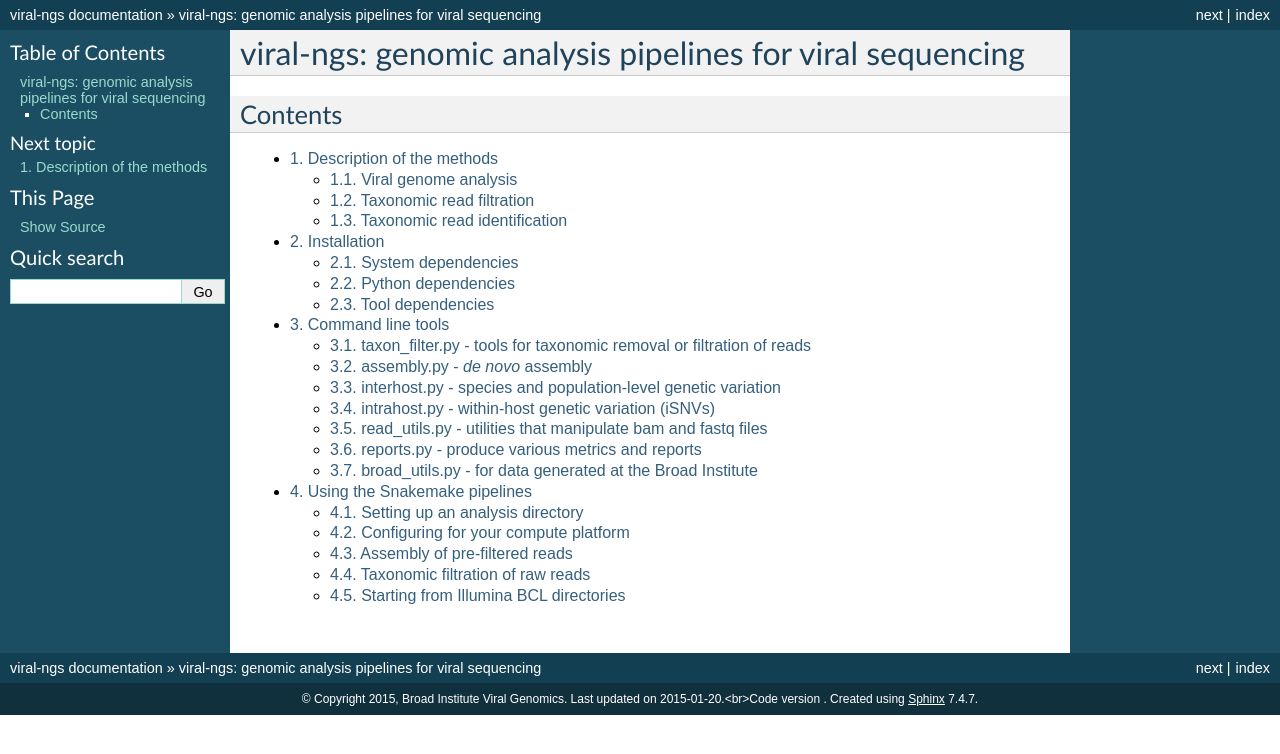
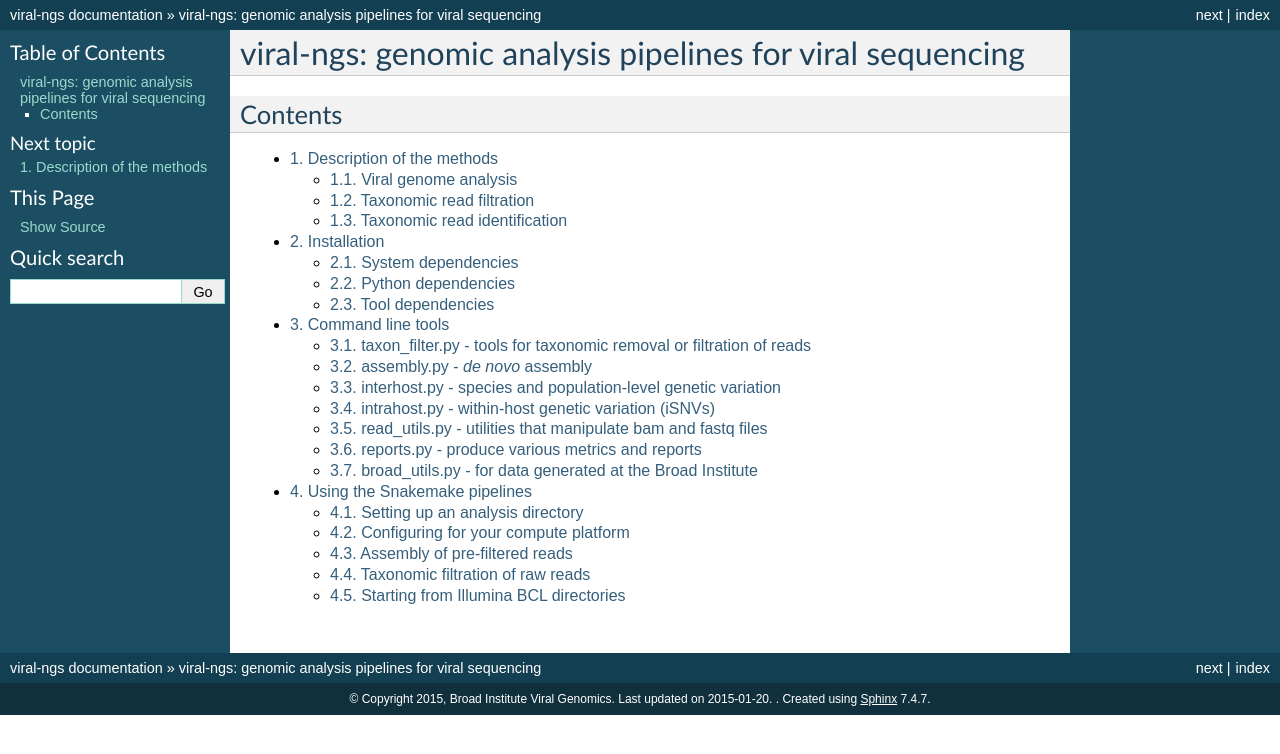
Before and after one commit to broadinstitute/viral-ngs, a Sphinx documentation site: the page built from docs/index.rst, in a window 1280 px wide. Shown: the top 754 px of the page. Built offline with Sphinx 7.4.7, drawn with Linux system fonts in a browser that asks for light colours; formulas are drawn with MathJax 3.

Commit message:
clean up RTD footer [ci skip]

```diff
--- a/docs/conf.py
+++ b/docs/conf.py
@@ -157,7 +157,7 @@ html_static_path = ['_static']
 
 # If not '', a 'Last updated on:' timestamp is inserted at every page bottom,
 # using the given strftime format.
-html_last_updated_fmt = '%Y-%m-%d.<br>Code version {}'.format(release)
+html_last_updated_fmt = '%Y-%m-%d. {}'.format(release)
 
 # If true, SmartyPants will be used to convert quotes and dashes to
 # typographically correct entities.
```
